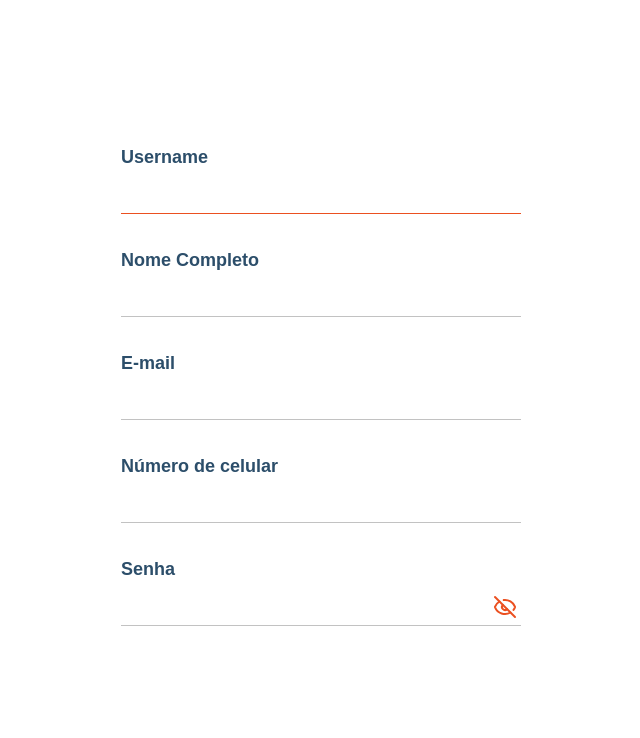
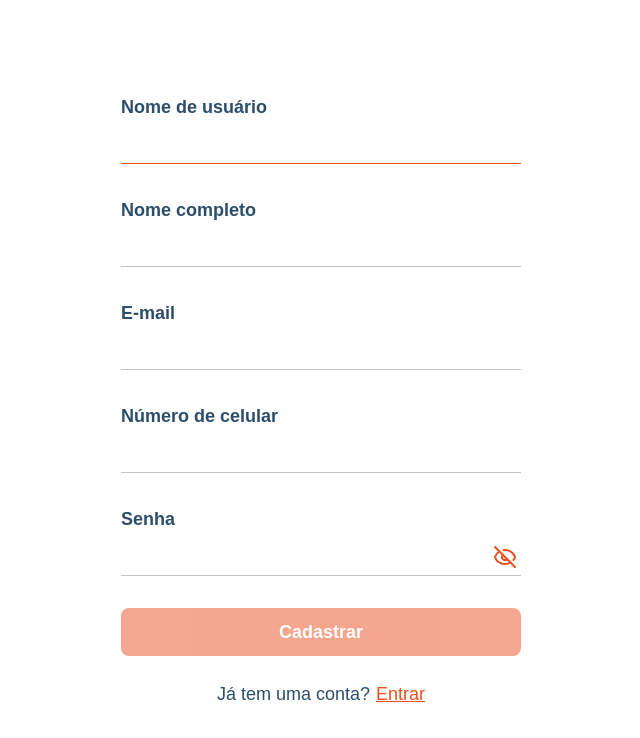
Before and after one commit to luiz-feliph/aluggy-web, a React (Vite) app: page /register in a window 1280 px wide. Shown: the top 738 px of the page, without its empty margins (319-959 px from the left). Built offline with nearby package versions, Linux system fonts and the light colour scheme.

Commit message:
feat: add 'I already have an account' button in RegisterForm

```diff
--- a/src/features/auth/components/RegisterForm.tsx
+++ b/src/features/auth/components/RegisterForm.tsx
@@ -1,6 +1,8 @@
 import { useRef, useState, useEffect } from "react";
 import { FormField } from "./FormField";
 import { PasswordField } from "./PasswordField";
+import { Button } from "@/components/Button";
+import { Link } from "react-router-dom";
 
 const userNameRegex = /^(?!\s*$).{3,50}$/;
 const fullNameRegex = /^(?!\s*$).{1,100}$/;
@@ -78,6 +80,8 @@ export default function RegisterForm() {
     setErrorMsg('')
   }, [userName, fullName, email, contactNumber, password]);
 
+  const isFormInvalid = !(validUserName && validFullName && validEmail && validContactNumber && validPassword);
+
   return (
     <section className="w-[400px]">
       <p ref={errorRef} className={errorMsg ? "errorMsg" : "hidden"} aria-live="assertive">{errorMsg}</p>
@@ -85,7 +89,7 @@ export default function RegisterForm() {
       <form>
         <FormField
           id="username"
-          label="Username"
+          label="Nome de usuário"
           value={userName}
           onChange={setUserName}
           isValid={validUserName}
@@ -95,7 +99,7 @@ export default function RegisterForm() {
         />
         <FormField
           id="fullName"
-          label="Nome Completo"
+          label="Nome completo"
           value={fullName}
           onChange={setFullName}
           isValid={validFullName}
@@ -128,6 +132,22 @@ export default function RegisterForm() {
           isValid={validPassword}
           instructionText="Deve ter de 8 a 72 caracteres."
         />
+
+        <Button
+          variant={"primary"}
+          size={"lg"}
+          className="w-full mb-6"
+          disabled={isFormInvalid}
+        >
+          Cadastrar
+        </Button>
+
+        <p className="text-center font-display text-lg font-medium text-secondary-500">
+          Já tem uma conta?
+          <span className="underline text-primary-500 ml-1.5">
+            <Link to="/login">Entrar</Link>
+          </span>
+        </p>
       </form>
     </section>
   )
```
